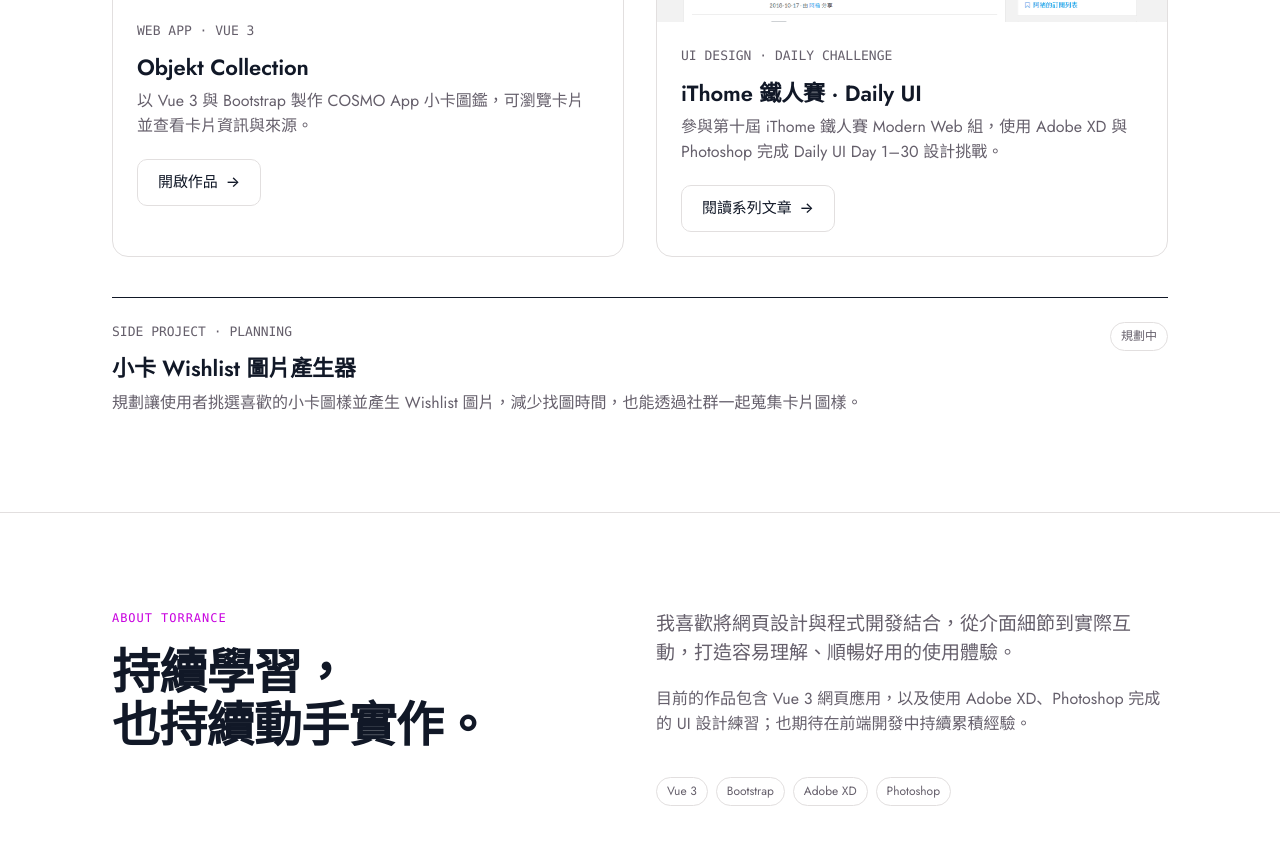
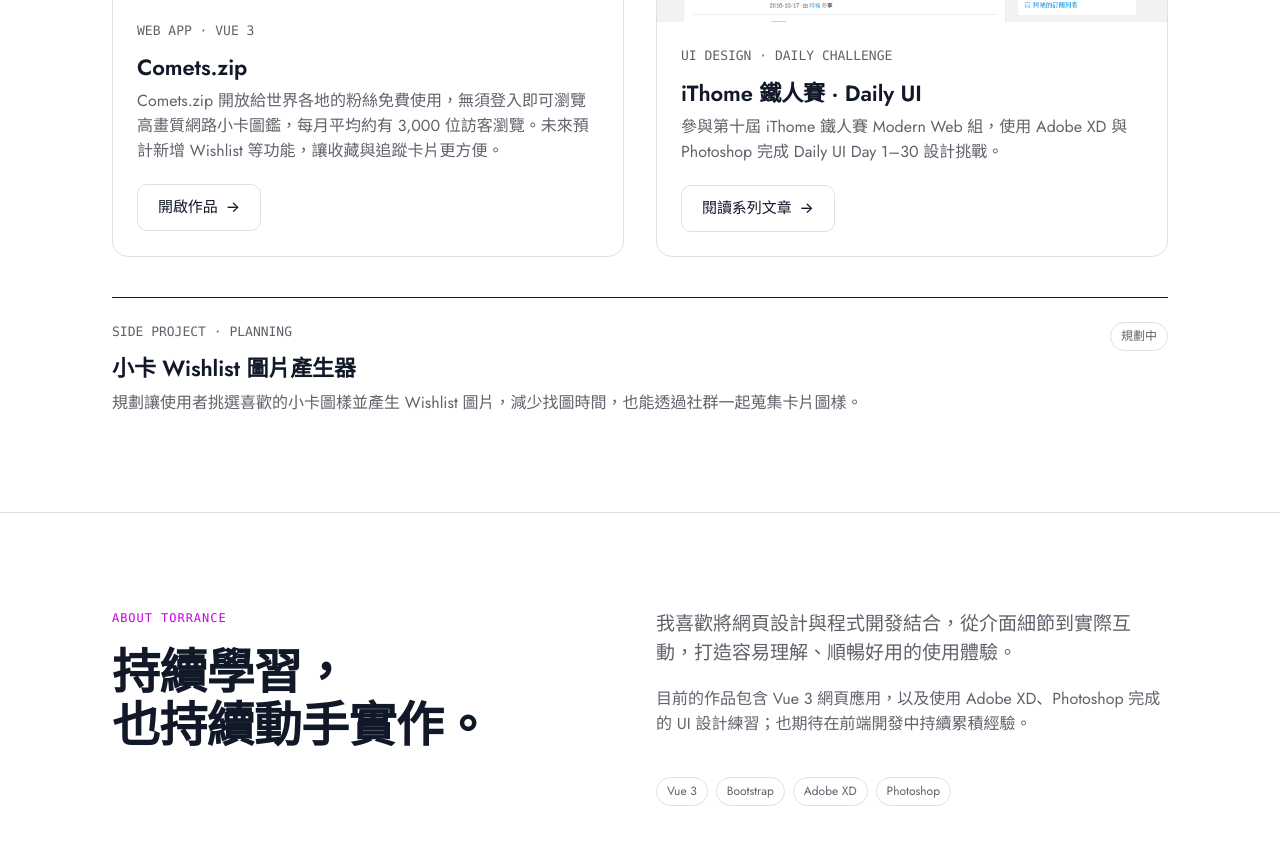
Before and after one commit to Mamuri7777/TorrancePortfolio, a plain HTML site: page index.html in a window 1280 px wide. Shown: the part 1211-2056 px from the top of the page. Drawn offline with Linux system fonts and the light colour scheme; a web font is replaced by a local one.

Commit message:
Update project details for Comets.zip in portfolio

```diff
--- a/index.html
+++ b/index.html
@@ -347,13 +347,13 @@
         <div class="grid-2">
           <article class="card" style="padding: 0; overflow: hidden;">
             <figure style="margin: 0; background: var(--fg-soft);">
-              <img class="content-img" src="src/objekt_collections.png" width="1893" height="921" alt="Objekt Collection 小卡圖鑑網站畫面" style="width: 100%; max-height: 360px; border-radius: 0;">
+              <img class="content-img" src="src/objekt_collections.png" width="1893" height="921" alt="Comets.zip 高畫質小卡圖鑑網站畫面" style="width: 100%; max-height: 360px; border-radius: 0;">
             </figure>
             <div style="padding: 24px;">
               <p class="meta" style="margin: 0 0 12px;">WEB APP · VUE 3</p>
-              <h3>Objekt Collection</h3>
-              <p style="color: var(--muted); margin: 8px 0 20px;">以 Vue 3 與 Bootstrap 製作 COSMO App 小卡圖鑑，可瀏覽卡片並查看卡片資訊與來源。</p>
-              <a class="btn btn-secondary btn-arrow" href="https://objekt.wav.haus/" target="_blank" rel="noopener noreferrer">開啟作品</a>
+              <h3>Comets.zip</h3>
+              <p style="color: var(--muted); margin: 8px 0 20px;">Comets.zip 開放給世界各地的粉絲免費使用，無須登入即可瀏覽高畫質網路小卡圖鑑，每月平均約有 3,000 位訪客瀏覽。未來預計新增 Wishlist 等功能，讓收藏與追蹤卡片更方便。</p>
+              <a class="btn btn-secondary btn-arrow" href="https://comets.zip/" target="_blank" rel="noopener noreferrer">開啟作品</a>
             </div>
           </article>
           <article class="card" style="padding: 0; overflow: hidden;">
```
